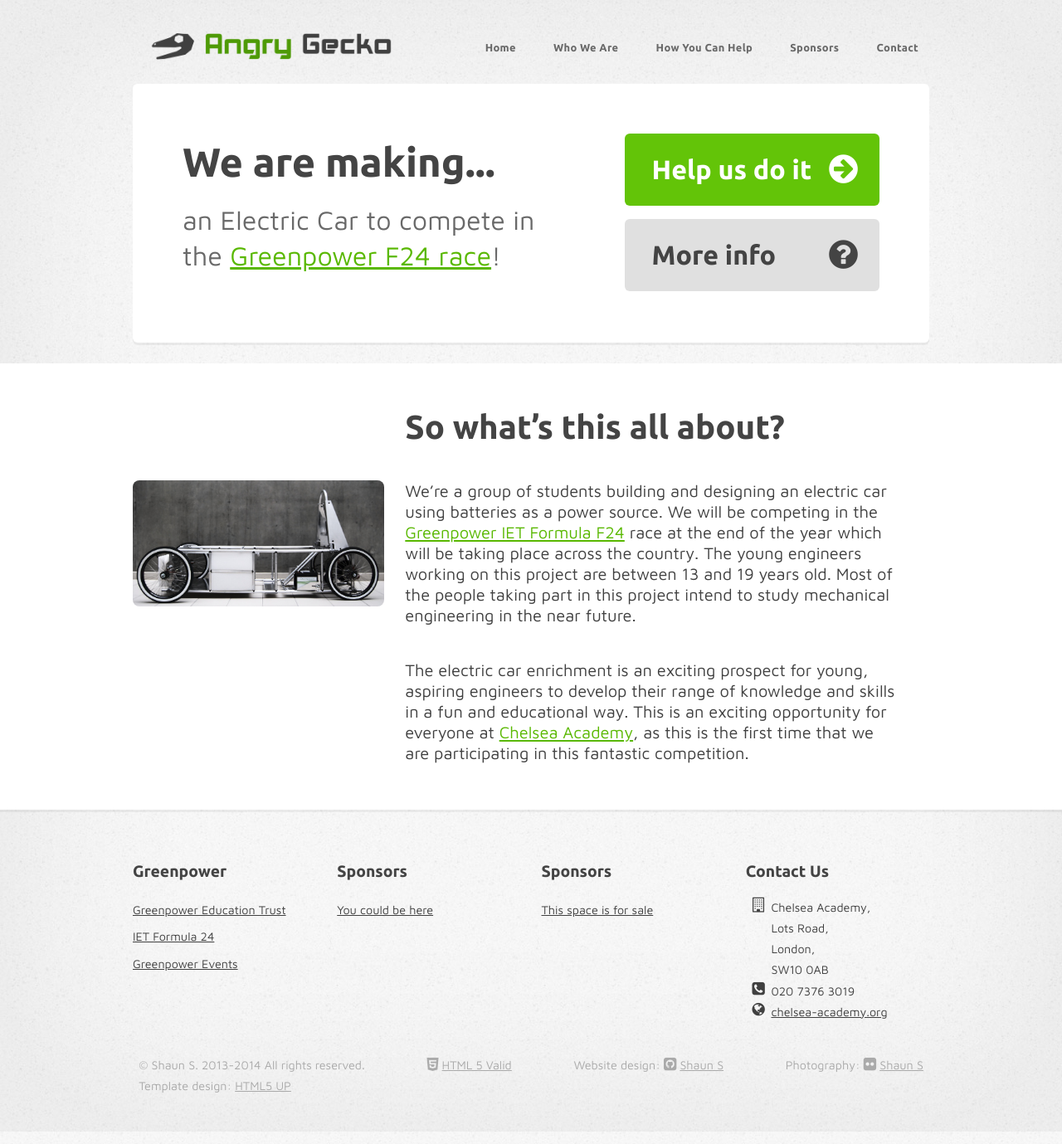
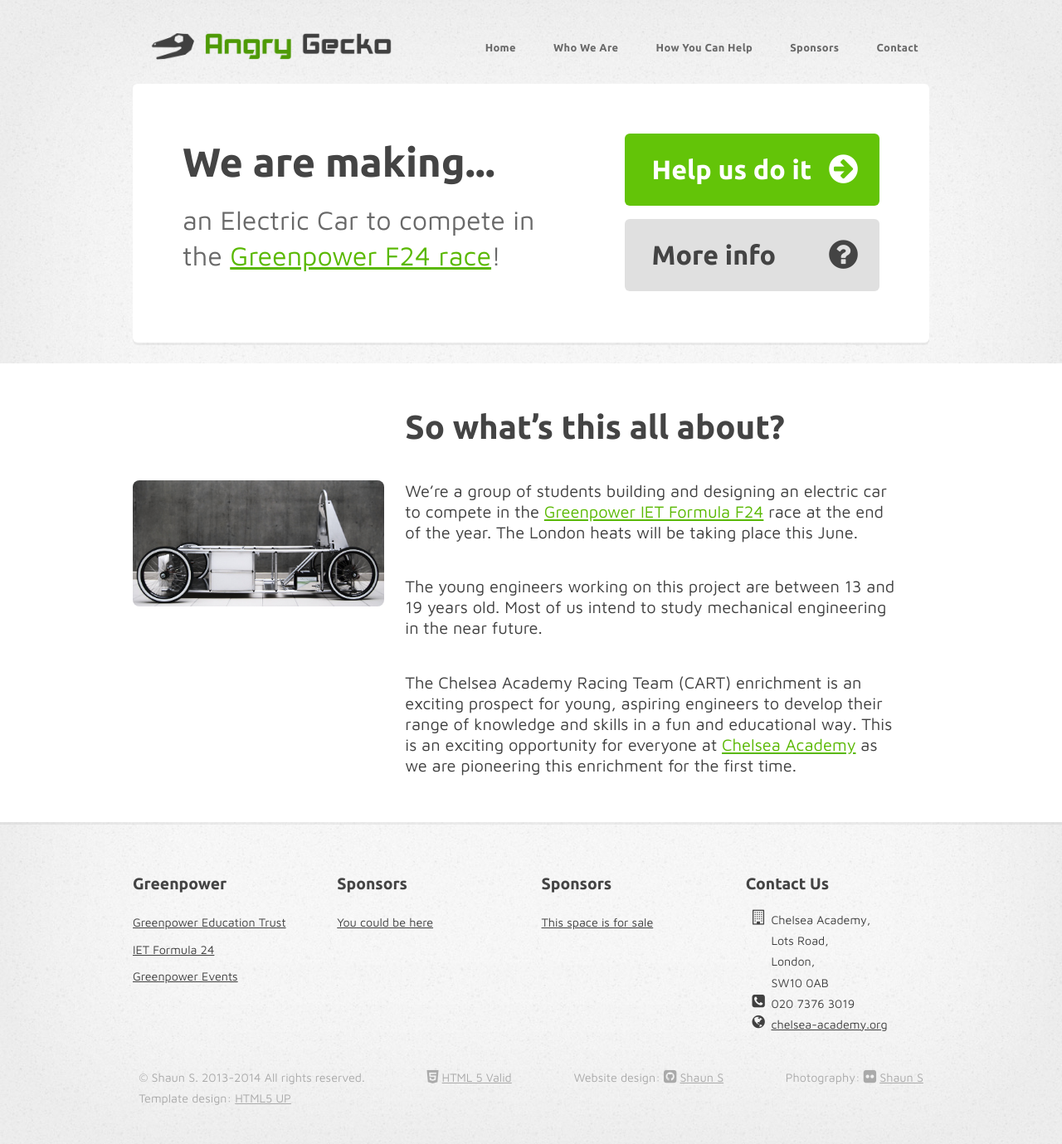
Before and after one commit to theCART/theCART.github.io, a Jekyll site: the page built from index.md, in a window 1280 px wide. Shown: the whole page at 83% size. Built offline with Jekyll 4.4.1, drawn with Linux system fonts in a browser that asks for light colours; nearby versions of some CDN libraries; library files that are not in the unit come from our copies; Markdown is read by kramdown in place of the engine named in the settings.

```diff
--- a/_config.yml
+++ b/_config.yml
@@ -40,7 +40,7 @@ footer_main: |
 
    <!-- Links -->
      <section class="widget-links">
-       <h2>Sponsors</h2>
+       <h2><a href="/sponsors/">Sponsors</a></h2>
        <ul class="style2">
          <li><a href="/contact/">You could be here</a></li>
        </ul>
@@ -51,7 +51,7 @@ footer_main: |
 
    <!-- Links -->
      <section class="widget-links">
-       <h2>Sponsors</h2>
+       <h2><a href="/sponsors/">Sponsors</a></h2>
        <ul class="style2">
          <li><a href="/contact/">This space is for sale</a></li>
        </ul>
--- a/css/override.css
+++ b/css/override.css
@@ -76,7 +76,7 @@ h1, h2, h3, h4, h5, h6
 	text-decoration: underline;
 }
 
-#copyright a :hover
+#copyright a:hover span
 {
 	text-decoration: none;
 }
--- /dev/null
+++ b/google3ab5456a296b3c6d.html
@@ -0,0 +1 @@
+google-site-verification: google3ab5456a296b3c6d.html
--- a/index.md
+++ b/index.md
@@ -14,6 +14,8 @@ sidebar_content: |
 ---
 ## So what's this all about?
 
-We’re a group of students building and designing an electric car using batteries as a power source. We will be competing in the [Greenpower IET Formula F24](http://www.greenpower.co.uk/racing/formula24) race at the end of the year which will be taking place across the country. The young engineers working on this project are between 13 and 19 years old. Most of the people taking part in this project intend to study mechanical engineering in the near future.
+We’re a group of students building and designing an electric car to compete in the [Greenpower IET Formula F24](http://www.greenpower.co.uk/racing/formula24) race at the end of the year. The London heats will be taking place this June.
 
-The electric car enrichment is an exciting prospect for young, aspiring engineers to develop their range of knowledge and skills in a fun and educational way. This is an exciting opportunity for everyone at [Chelsea Academy](http://chelsea-academy.org/), as this is the first time that we are participating in this fantastic competition.
+The young engineers working on this project are between 13 and 19 years old. Most of us intend to study mechanical engineering in the near future.
+
+The Chelsea Academy Racing Team (CART) enrichment is an exciting prospect for young, aspiring engineers to develop their range of knowledge and skills in a fun and educational way. This is an exciting opportunity for everyone at [Chelsea Academy](http://chelsea-academy.org/) as we are pioneering this enrichment for the first time.
```
Also changed, not shown: _todo.md (+6 -4 lines), how-you-can-help/index.md (+1 -1 lines), who-we-are/index.md (+2 -2 lines).
